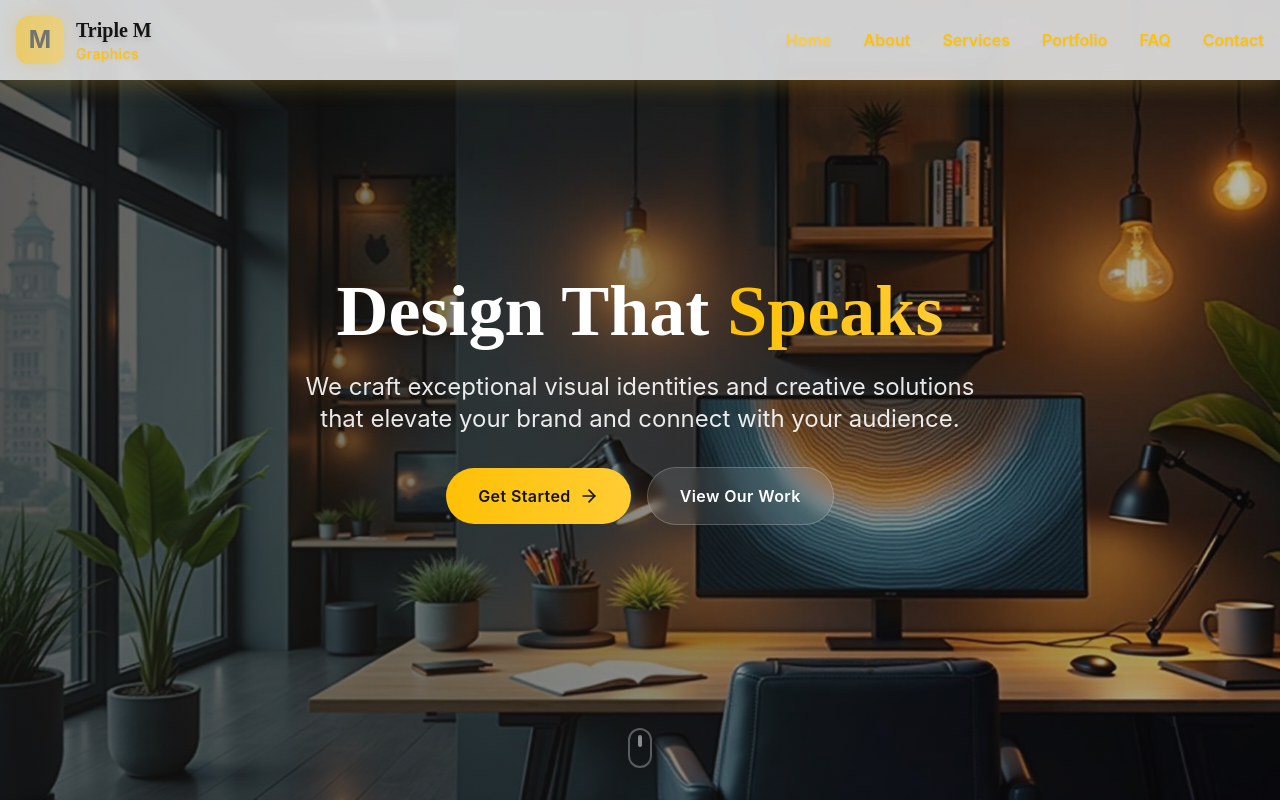
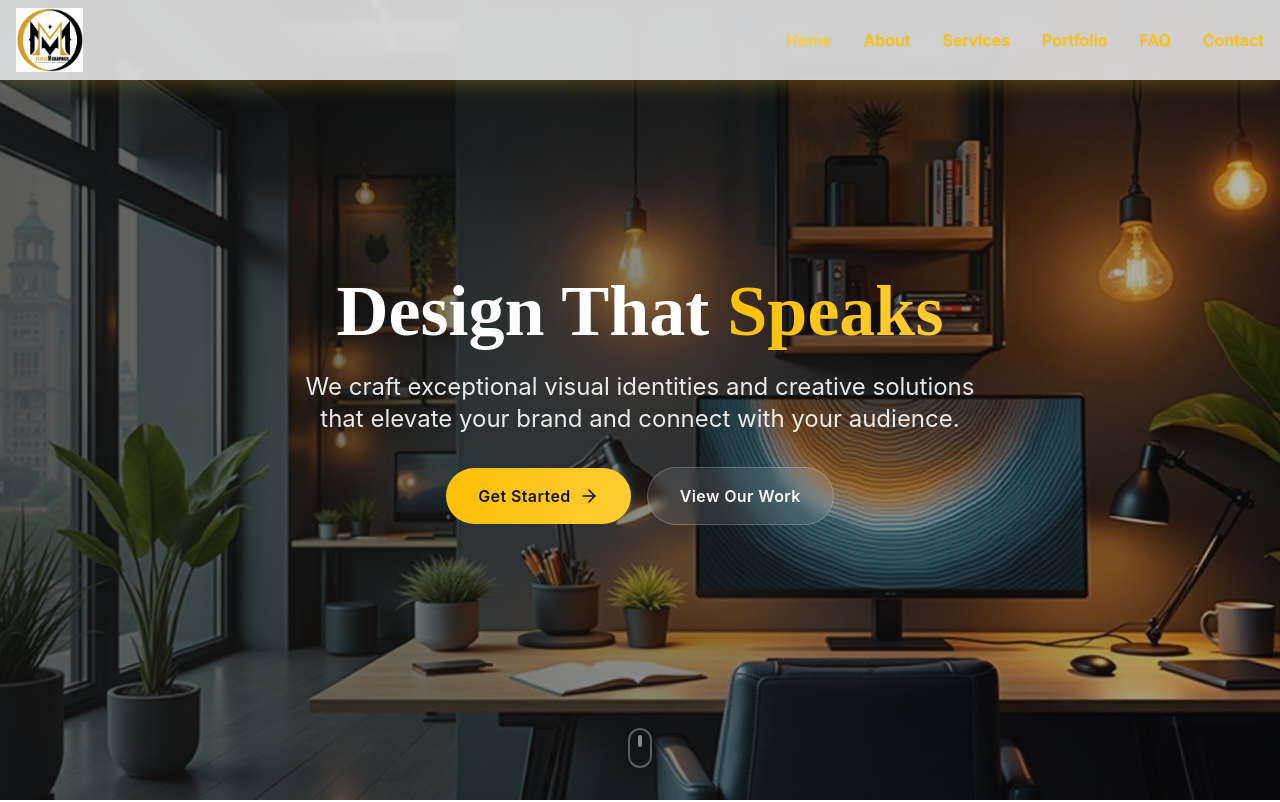
Before and after one commit to Triplemgraphics/triple-m-design-studio, a React (Vite) app: page / in a window 1280 px wide. Shown: the top 802 px of the page. Built offline with nearby package versions, Linux system fonts and the light colour scheme.

Commit message:
Add logo and favicon

```diff
--- a/index.html
+++ b/index.html
@@ -30,7 +30,7 @@
     <meta name="theme-color" content="#D4AF37" />
 
     <!-- Favicon -->
-    <link rel="icon" type="image/x-icon" href="/favicon.ico" />
+    <link rel="icon" type="image/jpeg" href="/logo.jpg" />
 
     <!-- Google Fonts Preconnect -->
     <link rel="preconnect" href="https://fonts.googleapis.com">
--- a/src/components/Navigation.tsx
+++ b/src/components/Navigation.tsx
@@ -1,6 +1,7 @@
 import React, { useState, useEffect } from 'react';
 import { Menu, X } from 'lucide-react';
 import { Link, useLocation } from 'react-router-dom';
+import logo from '@/assets/triple-m-logo.jpg';
 
 const Navigation = () => {
   const [isScrolled, setIsScrolled] = useState(false);
@@ -36,14 +37,12 @@ const Navigation = () => {
       <div className="container mx-auto px-4">
         <div className="flex items-center justify-between h-20">
           {/* Logo */}
-          <Link to="/" className="flex items-center space-x-3 hover:opacity-80 transition-all duration-300 hover:scale-105">
-            <div className="w-12 h-12 bg-gradient-to-r from-primary to-primary-glow rounded-lg flex items-center justify-center shadow-[0_0_20px_rgba(218,165,32,0.5)] animate-pulse">
-              <span className="text-primary-foreground font-bold text-2xl">M</span>
-            </div>
-            <div className="text-left">
-              <div className="font-playfair font-bold text-xl text-foreground drop-shadow-md">Triple M</div>
-              <div className="text-sm font-medium text-primary tracking-wide drop-shadow-sm">Graphics</div>
-            </div>
+          <Link to="/" className="flex items-center hover:opacity-90 transition-all duration-300 hover:scale-105">
+            <img
+              src={logo}
+              alt="Triple M Graphics Logo"
+              className="h-16 w-auto"
+            />
           </Link>
 
           {/* Desktop Navigation */}
```
Also changed, not shown: public/logo.jpg (added), src/assets/triple-m-logo.jpg (added).
